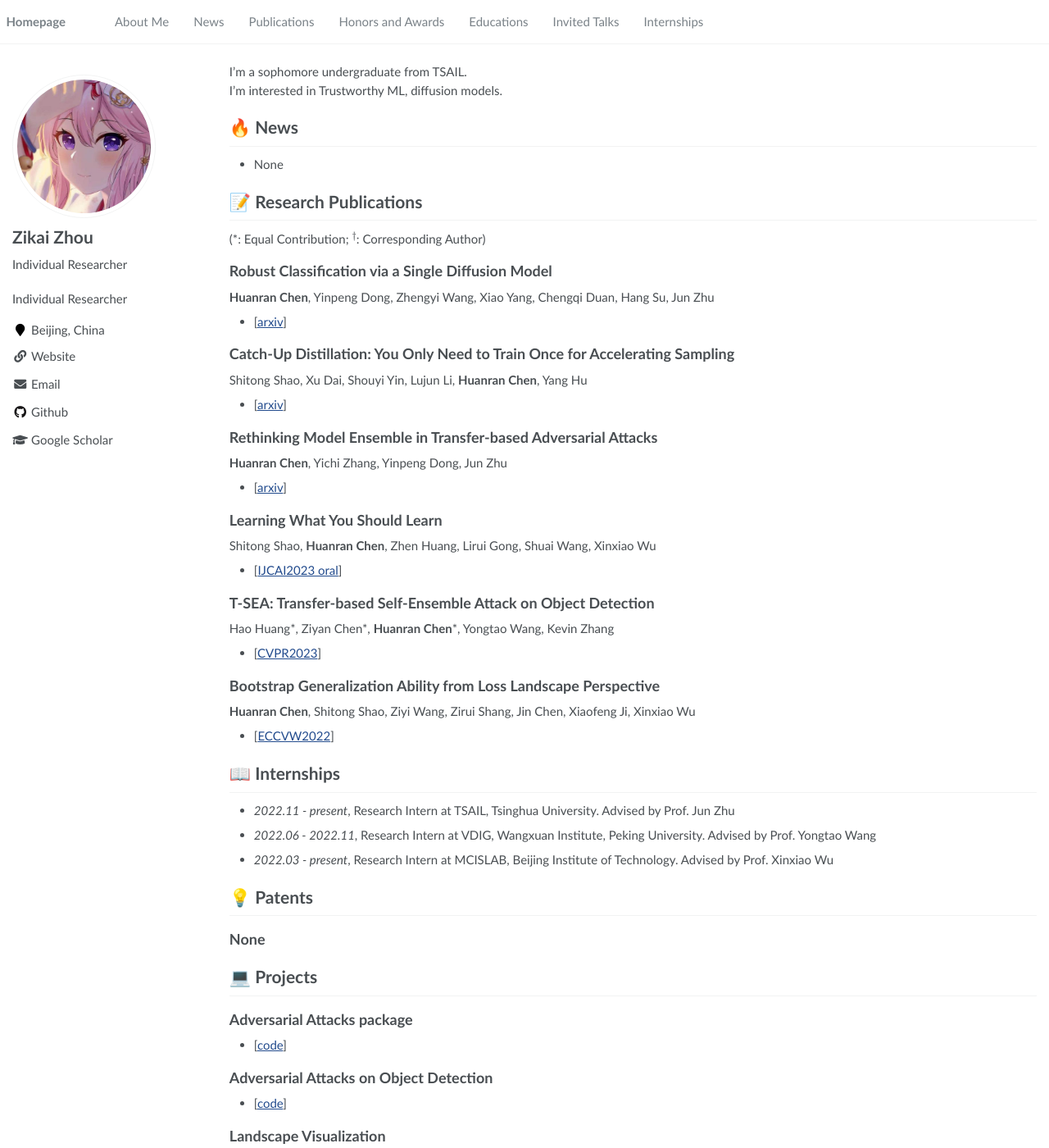
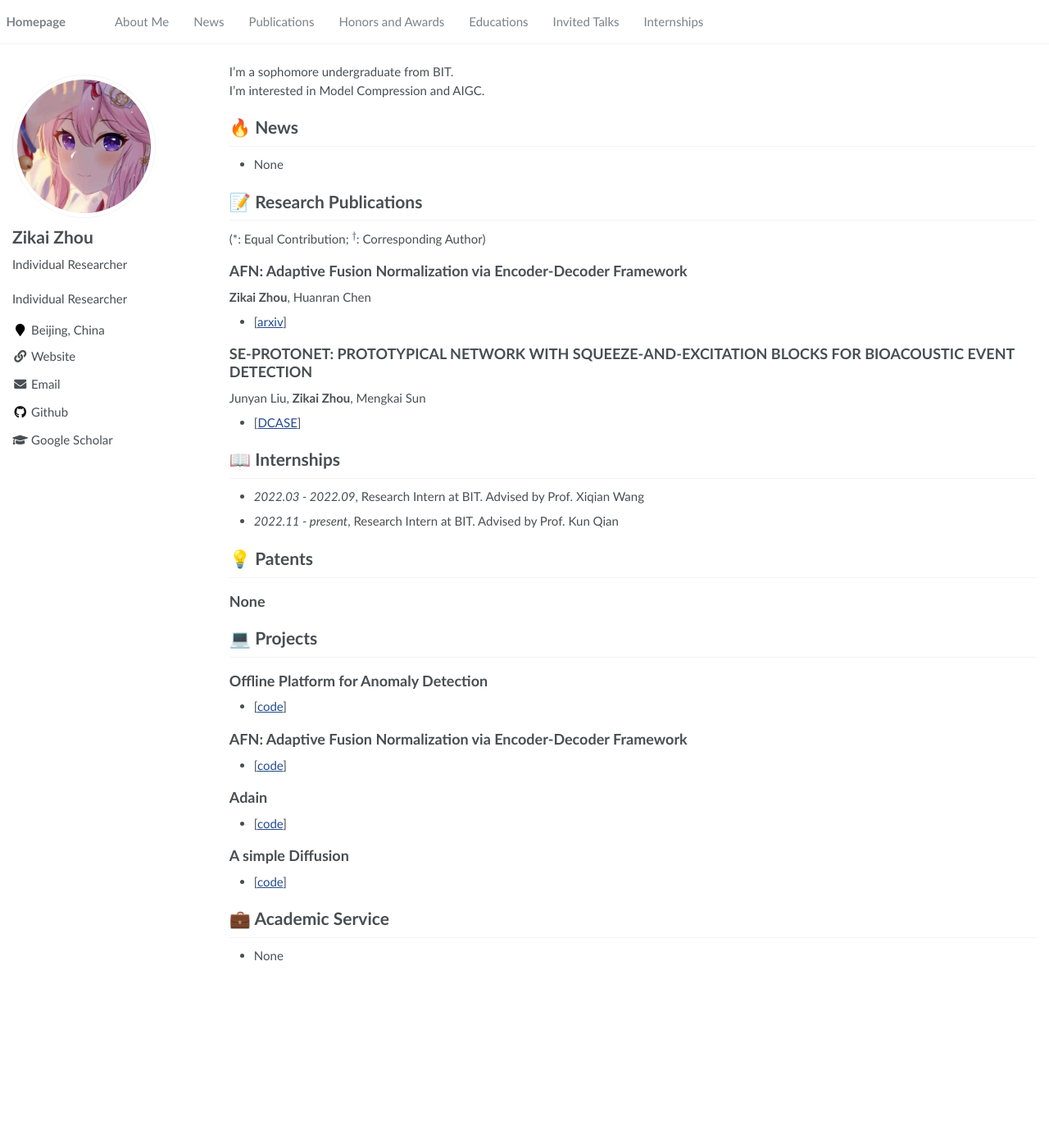
Before and after one commit to RayeRen/acad-homepage.github.io, a Jekyll site: the page built from _pages/about.md, in a window 1280 px wide and 1400 px high. Shown: the whole window at 82% size. Built offline with Jekyll 4.4.1, drawn with Linux system fonts in a browser that asks for light colours; formulas are drawn with MathJax 3.

Commit message:
Update about.md

```diff
--- a/_pages/about.md
+++ b/_pages/about.md
@@ -17,8 +17,8 @@
 
 <span class='anchor' id='about-me'></span>
 
-I'm a sophomore undergraduate from TSAIL.
-I'm interested in Trustworthy ML, diffusion models.
+I'm a sophomore undergraduate from BIT.
+I'm interested in Model Compression and AIGC.
 
 # 🔥 News
 - None
@@ -28,38 +28,21 @@
 (\*: Equal Contribution; ${}^\dagger$: Corresponding Author)
 
 
-## Robust Classification via a Single Diffusion Model
-**Huanran Chen**, Yinpeng Dong, Zhengyi Wang, Xiao Yang, Chengqi Duan, Hang Su, Jun Zhu
--  [[arxiv](https://arxiv.org/abs/2305.15241)]
+## AFN: Adaptive Fusion Normalization via Encoder-Decoder Framework
+**Zikai Zhou**, Huanran Chen
+-  [[arxiv](https://arxiv.org/abs/2308.03321)]
 
-## Catch-Up Distillation: You Only Need to Train Once for Accelerating Sampling
-Shitong Shao, Xu Dai, Shouyi Yin, Lujun Li, **Huanran Chen**, Yang Hu
-- [[arxiv](https://arxiv.org/abs/2305.10769)]
+## SE-PROTONET: PROTOTYPICAL NETWORK WITH SQUEEZE-AND-EXCITATION BLOCKS FOR BIOACOUSTIC EVENT DETECTION
+Junyan Liu, **Zikai Zhou**, Mengkai Sun
+- [[DCASE](https://dcase.community/documents/challenge2023/technical_reports/DCASE2023_XuQianHu_NUDT&BIT_t5.pdf)]
 
-## Rethinking Model Ensemble in Transfer-based Adversarial Attacks
-**Huanran Chen**, Yichi Zhang, Yinpeng Dong, Jun Zhu
-- [[arxiv](https://arxiv.org/abs/2303.09105)]
-
-## Learning What You Should Learn
-Shitong Shao, **Huanran Chen**, Zhen Huang, Lirui Gong, Shuai Wang, Xinxiao Wu
-- [[IJCAI2023 oral](https://arxiv.org/abs/2212.05422)]
-
-## T-SEA: Transfer-based Self-Ensemble Attack on Object Detection
-Hao Huang\*, Ziyan Chen\*, **Huanran Chen**\*, Yongtao Wang, Kevin Zhang
-- [[CVPR2023](https://openaccess.thecvf.com/content/CVPR2023/html/Huang_T-SEA_Transfer-Based_Self-Ensemble_Attack_on_Object_Detection_CVPR_2023_paper.html)]
-
-## Bootstrap Generalization Ability from Loss Landscape Perspective
-**Huanran Chen**, Shitong Shao, Ziyi Wang, Zirui Shang, Jin Chen, Xiaofeng Ji, Xinxiao Wu
-- [[ECCVW2022](https://arxiv.org/abs/2209.08473)]
 
 
 
 
 # 📖 Internships
-- *2022.11 - present*, Research Intern at TSAIL, Tsinghua University.    Advised by Prof. Jun Zhu
-- *2022.06 - 2022.11*, Research Intern at VDIG, Wangxuan Institute, Peking University.     Advised by Prof. Yongtao Wang
-- *2022.03 - present*, Research Intern at MCISLAB, Beijing Institute of Technology.    Advised by Prof. Xinxiao Wu
-
+- *2022.03 - 2022.09*, Research Intern at BIT.    Advised by Prof. Xiqian Wang
+- *2022.11 - present*, Research Intern at BIT.    Advised by Prof. Kun Qian
 
 
 # 💡 Patents
@@ -68,14 +51,17 @@
 
 # 💻 Projects
 
-## Adversarial Attacks package
-- [[code](https://github.com/huanranchen/AdversarialAttacks)]
+## Offline Platform for Anomaly Detection
+- [[code](https://github.com/Klayand/Offline_Platform)]
 
-## Adversarial Attacks on Object Detection
-- [[code](https://github.com/VDIGPKU/T-SEA)]
+## AFN: Adaptive Fusion Normalization via Encoder-Decoder Framework
+- [[code](https://github.com/Klayand/ASRNorm)]
 
-## Landscape Visualization
-- [[code](https://github.com/huanranchen/Visualize-Loss-Landscape)]
+## Adain
+- [[code](https://github.com/Klayand/Adain-reproduce)]
+
+## A simple Diffusion
+- [[code](https://github.com/Klayand/simple-diffusion)]
 
 
 # 💼 Academic Service
```
